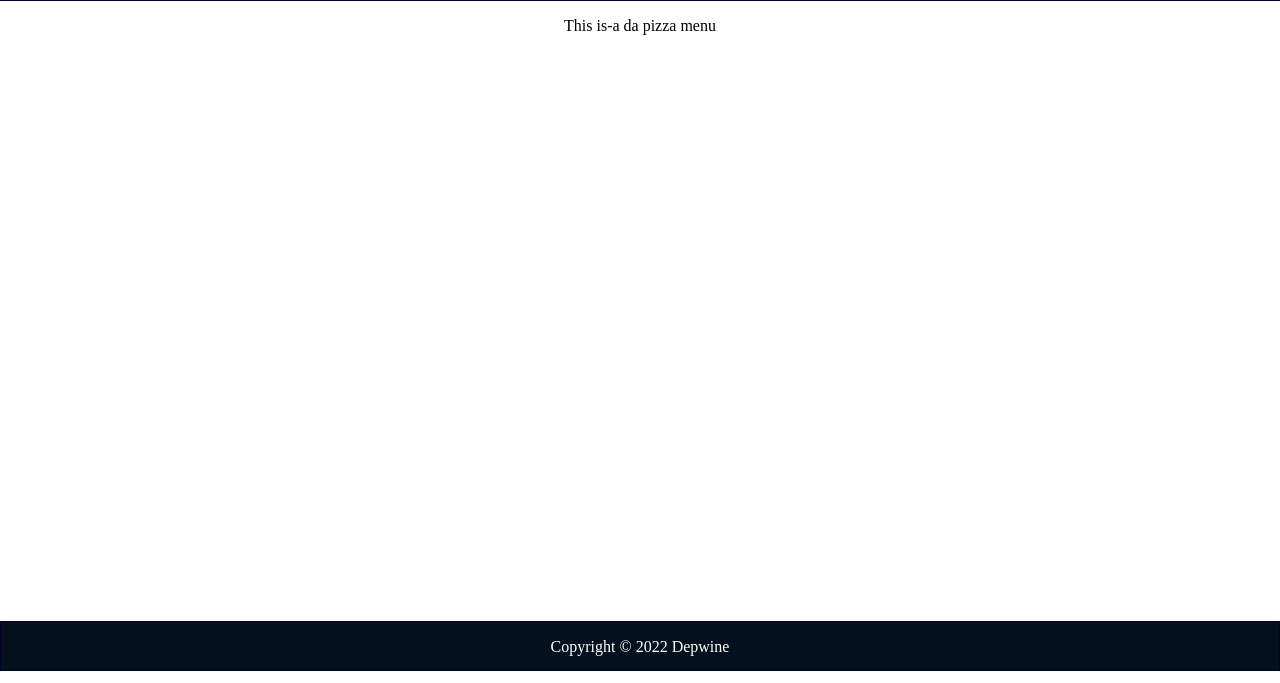
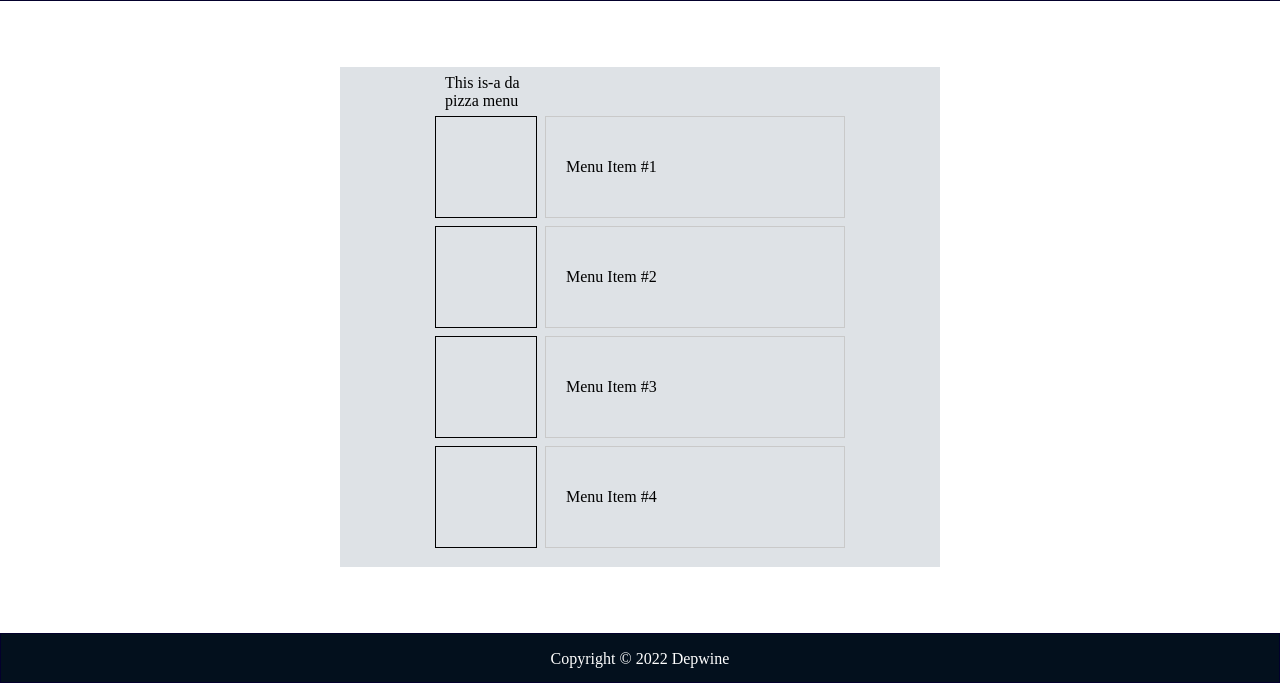
Before and after one commit to depwine/restaurant-page, a website with bundled scripts: page dist/index.html in a window 1280 px wide. Both pictures are taken after a click on the element "MENU". Shown: the part 129-812 px from the top of the page. Built offline with nearby package versions, Linux system fonts and the light colour scheme.

Commit message:
added some placeholder. it does the thing, shipping

```diff
--- a/src/pageSwitch.js
+++ b/src/pageSwitch.js
@@ -42,18 +42,77 @@ export var menuSwitch =  function(){
     var el = document.getElementById("content");
     while ( el.firstChild ) el.removeChild( el.firstChild );
 
+    // create new
     const body = document.getElementById("content");
 
     const bodyDiv = document.createElement("div");
     bodyDiv.classList.add("bodyDiv");
 
+
+    const floatCenter = document.createElement("div");
+    floatCenter.classList.add("floatCenter");
+
+
+    //add some images
+    const rectOne = document.createElement("div");
+    rectOne.classList.add("rectOne");
+
+    const rectTwo = document.createElement("div");
+    rectTwo.classList.add("rectTwo");
+
+    const rectThree = document.createElement("div");
+    rectThree.classList.add("rectThree");
+
+    const rectFour = document.createElement("div");
+    rectFour.classList.add("rectFour");
+
     const bodyCopy = document.createElement("p");
     bodyCopy.classList.add("bodyText");
+
+    const menuOne = document.createElement("p");
+    menuOne.classList.add("menuOne");
+
+    const menuTwo = document.createElement("p");
+    menuTwo.classList.add("menuTwo");
+
+    const menuThree = document.createElement("p");
+    menuThree.classList.add("menuThree");
+
+    const menuFour = document.createElement("p");
+    menuFour.classList.add("menuFour");
+
+    const menuOneText = document.createTextNode("Menu Item #1");
+    const menuTwoText = document.createTextNode("Menu Item #2");
+    const menuThreeText = document.createTextNode("Menu Item #3");
+    const menuFourText = document.createTextNode("Menu Item #4");
+
 
     const text = document.createTextNode("This is-a da pizza menu");
 
     bodyCopy.appendChild(text);
-    bodyDiv.appendChild(bodyCopy);
+
+    menuOne.appendChild(menuOneText);
+    menuTwo.appendChild(menuTwoText);
+    menuThree.appendChild(menuThreeText);
+    menuFour.appendChild(menuFourText);
+
+
+
+    floatCenter.appendChild(bodyCopy);
+
+    floatCenter.appendChild(rectOne);
+    floatCenter.appendChild(menuOne);
+
+    floatCenter.appendChild(rectTwo);
+    floatCenter.appendChild(menuTwo);
+
+    floatCenter.appendChild(rectThree);
+    floatCenter.appendChild(menuThree);
+
+    floatCenter.appendChild(rectFour);
+    floatCenter.appendChild(menuFour);
+
+    bodyDiv.appendChild(floatCenter);
     body.appendChild(bodyDiv);
 }
 
--- a/src/styles.css
+++ b/src/styles.css
@@ -75,13 +75,14 @@ p{
     color: white;
 }
 
-.bodyText{
-    color: black;
-}
+
 
 .bodyDiv{
-    display:grid;
+    display:flex;
     justify-content: center;
+    align-items: center;
+
+    height: 79vh;
 }
 
 .bodyDivMap{
@@ -144,3 +145,63 @@ p{
     padding: 10px 0 0 10px;
     color: black;
 }
+
+.floatCenter{
+    display: grid;
+    grid-template-columns: 100px 10px 300px;
+    grid-template-rows: 50px 100px 10px 100px 10px 100px 10px 100px;
+
+
+    justify-content: center;
+    align-items: center;
+
+    width: 600px;
+    height: 500px;
+
+    background-color: rgba(112, 128, 144, 0.226);
+}
+
+.rectOne, .rectTwo, .rectThree, .rectFour{
+    width: 100px;
+    height: 100px;
+
+    border: 1px solid black;
+    grid-column: 1/2;
+}
+
+.bodyText{
+    margin: 10px;
+    color: black;
+    grid-column: 1/3;
+    grid-row: 1/2;
+}
+
+.menuOne, .menuTwo, .menuThree, .menuFour{
+    display: grid;
+
+    grid-column: 3/4;
+    color:black;
+    height: 100px;
+    border: 1px solid rgb(201, 201, 201);
+
+    padding: 0 0 0 20px;
+
+    align-items: center;
+}
+
+
+.rectOne, .menuOne{
+    grid-row: 2/3;
+}
+
+.rectTwo, .menuTwo{
+    grid-row: 4/5
+}
+
+.rectThree, .menuThree{
+    grid-row: 6/7;
+}
+
+.rectFour, .menuFour{
+    grid-row: 8/9;
+}
```
Also changed, not shown: dist/main.js.
